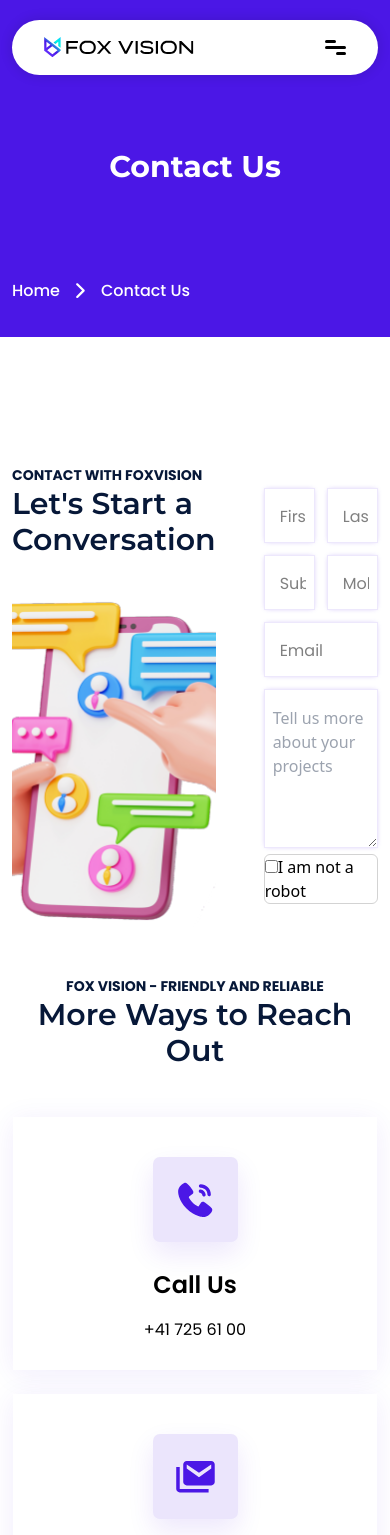
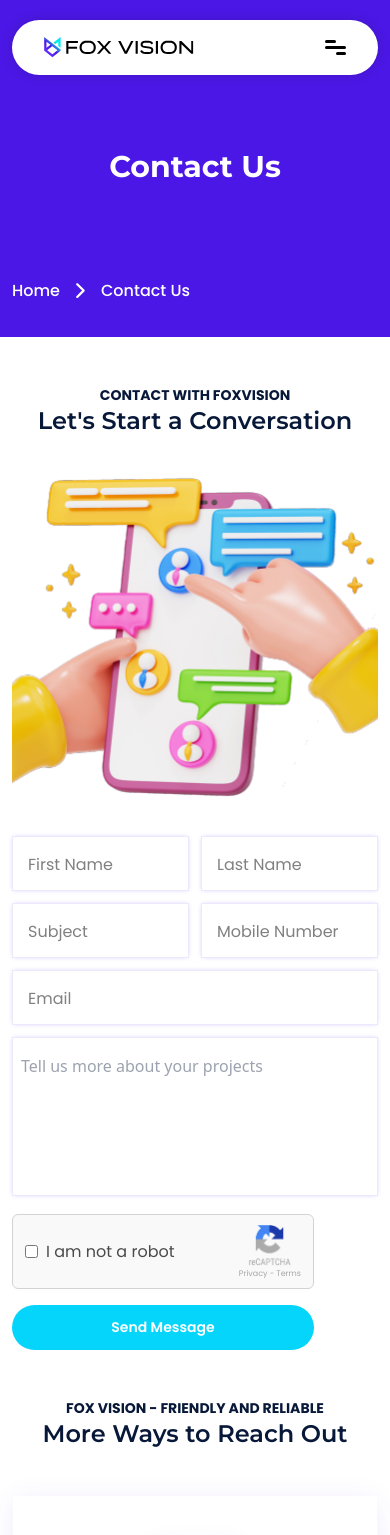
Before and after one commit to mayankpcp7/FoxVision, a React (Create React App) app: page /contact in a window 390 px wide. Shown: the top 1535 px of the page. Built offline with nearby package versions, Linux system fonts and the light colour scheme.

Commit message:
merge code

```diff
--- a/src/components/Conversation.jsx
+++ b/src/components/Conversation.jsx
@@ -1,17 +1,88 @@
-import React from "react";
+import React, { useState } from "react";
 import { SubHeading } from "./common/SubHeading";
 import { BlueHeading } from "./common/Heading";
 import phone from "../assets/images/webp/Contact/mobile.webp";
+import recaptcha from "../assets/images/webp/Contact/recaptcha.webp";
+import Button from "./common/Button";
+
 const Conversation = () => {
+  const [formData, setFormData] = useState({
+    firstName: "",
+    lastName: "",
+    subject: "",
+    mobile: "",
+    email: "",
+    message: "",
+    robotCheck: false,
+  });
+
+  const [formErrors, setFormErrors] = useState({});
+
+  const handleChange = (e) => {
+    const { name, value, type, checked } = e.target;
+    setFormData((prevData) => ({
+      ...prevData,
+      [name]: type === "checkbox" ? checked : value,
+    }));
+  };
+
+  const handleSubmit = (event) => {
+    event.preventDefault();
+
+    const errors = {};
+    if (!formData.firstName.trim()) {
+      errors.firstName = "First Name is required";
+    }
+    if (!formData.lastName.trim()) {
+      errors.lastName = "Last Name is required";
+    }
+    if (!formData.subject.trim()) {
+      errors.subject = "Subject is required";
+    }
+    if (!formData.mobile.trim()) {
+      errors.mobile = "Mobile Number is required";
+    }
+    if (!formData.email.trim()) {
+      errors.email = "Email is required";
+    }
+    if (!formData.message.trim()) {
+      errors.message = "Message is required";
+    }
+    if (!formData.robotCheck) {
+      errors.robotCheck = "Please confirm you are not a robot";
+    }
+
+    // Update errors state
+    setFormErrors(errors);
+
+    // If no errors, submit the form (you can handle submission logic here)
+    if (Object.keys(errors).length === 0) {
+      console.log("Form data:", formData);
+      // Reset form
+      setFormData({
+        firstName: "",
+        lastName: "",
+        subject: "",
+        mobile: "",
+        email: "",
+        message: "",
+        robotCheck: false,
+      });
+    }
+  };
+
   return (
     <>
       <div className="max-w-[1164px] px-3 mx-auto">
-        <div className="flex items-center mt-32 ">
+        <div className="flex items-center sm:pt-16 pt-12 md:pt-20 lg:pt-24 xl:mt-32 md:flex-row flex-col gap-8">
           <div className="flex-col flex">
-            <SubHeading text="Contact With FoxVision" className="" />
+            <SubHeading
+              text="Contact With FoxVision"
+              className="md:text-start text-center"
+            />
             <BlueHeading
               headingText="Let's Start a Conversation"
-              className=" max-w-[498px]"
+              className=" max-w-[498px] md:text-start text-center"
             />
 
             <img
@@ -20,52 +91,139 @@ const Conversation = () => {
               alt="phone"
             />
           </div>
-          <div className="flex flex-col ms-12">
-            <form
-              className="w-full"
-              action="
-                  "
-            >
+          <div className="flex flex-col md:items-start items-center md:ms-12">
+            <form className="w-full" onSubmit={handleSubmit} action="#">
               <div className="flex gap-3">
+                <div>
                   <input
-                  className="max-w-[297px] w-full outline-none px-2 h-[55px] border shadow-forminput border-offgrey"
+                    className={`max-w-[297px] w-full outline-none px-2 h-[55px] border shadow-forminput border-offgrey ${
+                      formErrors.firstName ? "border-red-500" : ""
+                    }`}
                     type="text"
+                    name="firstName"
+                    value={formData.firstName}
+                    onChange={handleChange}
                     placeholder="First Name"
                   />
+                  {formErrors.firstName && (
+                    <p className="text-red-500 text-sm">
+                      {formErrors.firstName}
+                    </p>
+                  )}
+                </div>
+                <div>
                   <input
-                  className="max-w-[297px] w-full outline-none px-2 h-[55px] border shadow-forminput border-offgrey"
+                    className={`max-w-[297px] w-full outline-none px-2 h-[55px] border shadow-forminput border-offgrey ${
+                      formErrors.lastName ? "border-red-500" : ""
+                    }`}
                     type="text"
+                    name="lastName"
+                    value={formData.lastName}
+                    onChange={handleChange}
                     placeholder="Last Name"
                   />
+                  {formErrors.lastName && (
+                    <p className="text-red-500 text-sm">
+                      {formErrors.lastName}
+                    </p>
+                  )}
+                </div>
               </div>
               <div className="flex gap-3 mt-3">
+                <div>
                   <input
-                  className="max-w-[297px] w-full outline-none px-2 h-[55px] border shadow-forminput border-offgrey"
+                    className={`max-w-[297px] w-full outline-none px-2 h-[55px] border shadow-forminput border-offgrey ${
+                      formErrors.subject ? "border-red-500" : ""
+                    }`}
                     type="text"
+                    name="subject"
+                    value={formData.subject}
+                    onChange={handleChange}
                     placeholder="Subject"
                   />
+                  {formErrors.subject && (
+                    <p className="text-red-500 text-sm">{formErrors.subject}</p>
+                  )}
+                </div>
+                <div>
                   <input
-                  className="max-w-[297px] w-full outline-none px-2 h-[55px] border shadow-forminput border-offgrey"
-                  type="mobile"
+                    className={`max-w-[297px] w-full outline-none px-2 h-[55px] border shadow-forminput border-offgrey ${
+                      formErrors.mobile ? "border-red-500" : ""
+                    }`}
+                    type="tel"
+                    name="mobile"
+                    value={formData.mobile}
+                    onChange={handleChange}
                     placeholder="Mobile Number"
                   />
+                  {formErrors.mobile && (
+                    <p className="text-red-500 text-sm">{formErrors.mobile}</p>
+                  )}
+                </div>
               </div>
               <input
-                className="w-full outline-none max-w-[605px] mt-3 px-2 h-[55px] border shadow-forminput border-offgrey"
-                type="Email"
+                className={`w-full outline-none max-w-[605px] mt-3 px-2 h-[55px] border shadow-forminput border-offgrey ${
+                  formErrors.email ? "border-red-500" : ""
+                }`}
+                type="email"
+                name="email"
+                value={formData.email}
+                onChange={handleChange}
                 placeholder="Email"
               />
+              {formErrors.email && (
+                <p className="text-red-500 text-sm">{formErrors.email}</p>
+              )}
               <textarea
-                className="max-w-[605px] outline-none py-4 px-2 w-full h-[159px] mt-3 border shadow-forminput border-offgrey"
+                className={`max-w-[605px] outline-none resize-none py-4 px-2 w-full h-[159px] mt-3 border shadow-forminput border-offgrey ${
+                  formErrors.message ? "border-red-500" : ""
+                }`}
+                name="message"
+                value={formData.message}
+                onChange={handleChange}
+
                 placeholder="Tell us more about your projects"
               ></textarea>
+              {formErrors.message && (
+                <p className="text-red-500 text-sm">{formErrors.message}</p>
+              )}
+              <div className="flex w-full max-w-[302px] mt-3 border items-center justify-between bg-inputgrey py-2 px-3 border-lightgrey rounded-md">
+                <div>
+                  {" "}
+                  <label htmlFor="robotCheck" className="flex items-center">
+                    <input
+                      type="checkbox"
+                      id="robotCheck"
+                      name="robotCheck"
+                      checked={formData.robotCheck}
+                      onChange={handleChange}
+                    />
+                    <p className="font-poppins font-normal ms-2 text-base text-robotgrey">
+                      I am not a robot
+                    </p>
+                  </label>
+                  {formErrors.robotCheck && (
+                    <p className="text-red-500 text-sm">
+                      {formErrors.robotCheck}
+                    </p>
+                  )}
+                </div>
+                <div className="flex flex-col items-center">
+                  <img
+                    className="max-w-[49px]"
+                    src={recaptcha}
+                    alt="recaptcha"
+                  />
+                  <p className="font-poppins font-normal text-xxsm text-privacy">
+                    Privacy - Terms
+                  </p>
+                </div>
+              </div>
+              <Button
+                className="max-w-[302px] w-full mt-4"
+                btnName="Send Message"
+              />
             </form>
-            <div className="flex w-full border bg- border-lightgrey rounded-md">
-              <label for="robotCheck">
-                <input type="checkbox" id="robotCheck" name="robotCheck" />I am
-                not a robot
-              </label>
-            </div>
           </div>
         </div>
       </div>
--- a/src/components/common/Heading.jsx
+++ b/src/components/common/Heading.jsx
@@ -1,7 +1,7 @@
 export const BlueHeading = ({ headingText, className }) => {
   return (
     <h2
-      className={`${className} font-semibold font-montserrat xl:text-6xxl lg:text-5xxl md:text-5xl sm:text-4xl text-3xl !leading-md text-darkblue`}
+      className={`${className} font-semibold font-montserrat xl:text-6xxl lg:text-5xxl md:text-5xl sm:text-4xl text-2xl xs:text-3xl !leading-md text-darkblue`}
     >
       {headingText}
     </h2>
--- a/tailwind.config.js
+++ b/tailwind.config.js
@@ -25,6 +25,9 @@ module.exports = {
         contactUsCard: "#EBE5FC",
         offgrey: "#EDE8FC",
         lightgrey: "#D3D3D3",
+        inputgrey: "#F9F9F9",
+        robotgrey: "#4B4B4B",
+        privacy: "#A6A6A6",
       },
       fontSize: {
         xxsm: "8px",
```
Also changed, not shown: src/components/common/Navbar.jsx (+16 -7 lines), src/assets/images/webp/Contact/recaptcha.webp (added). Lines whose indentation alone changed are shown as unchanged.
